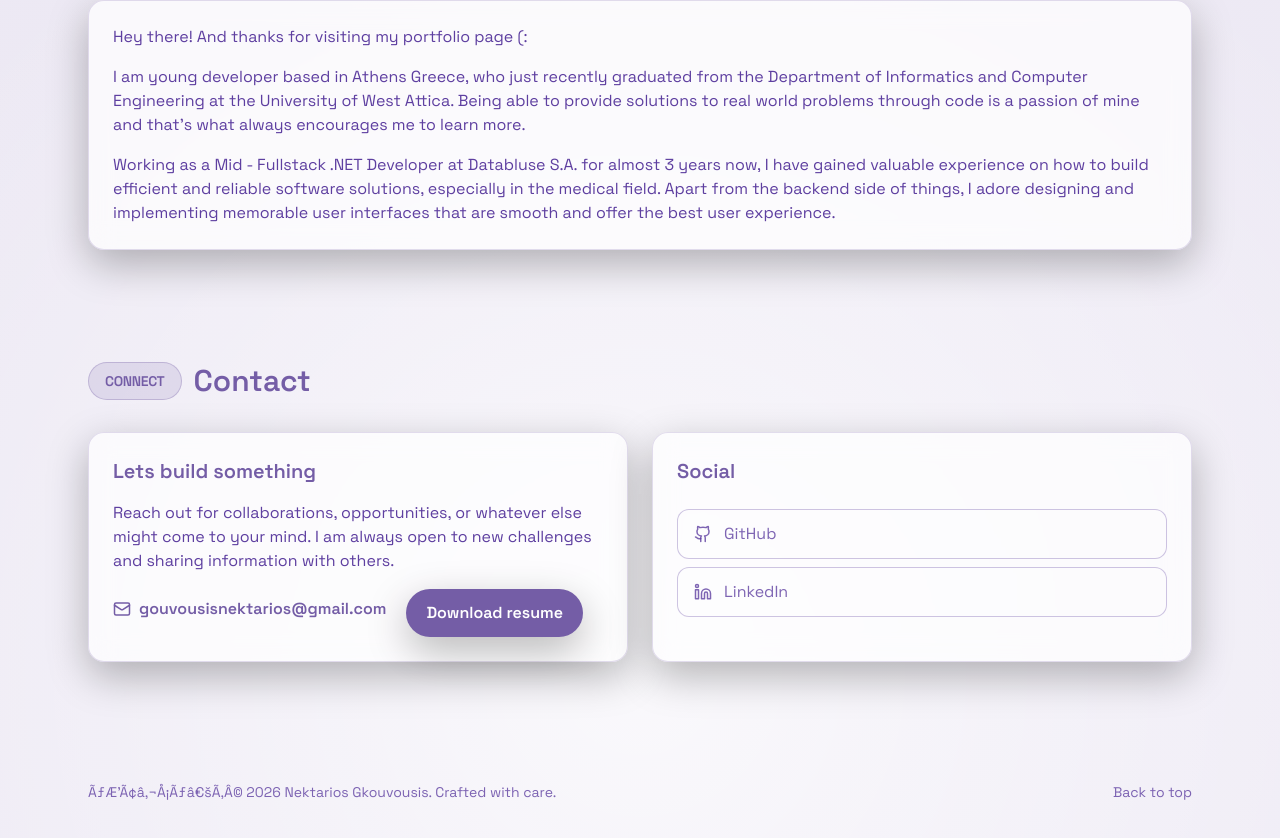
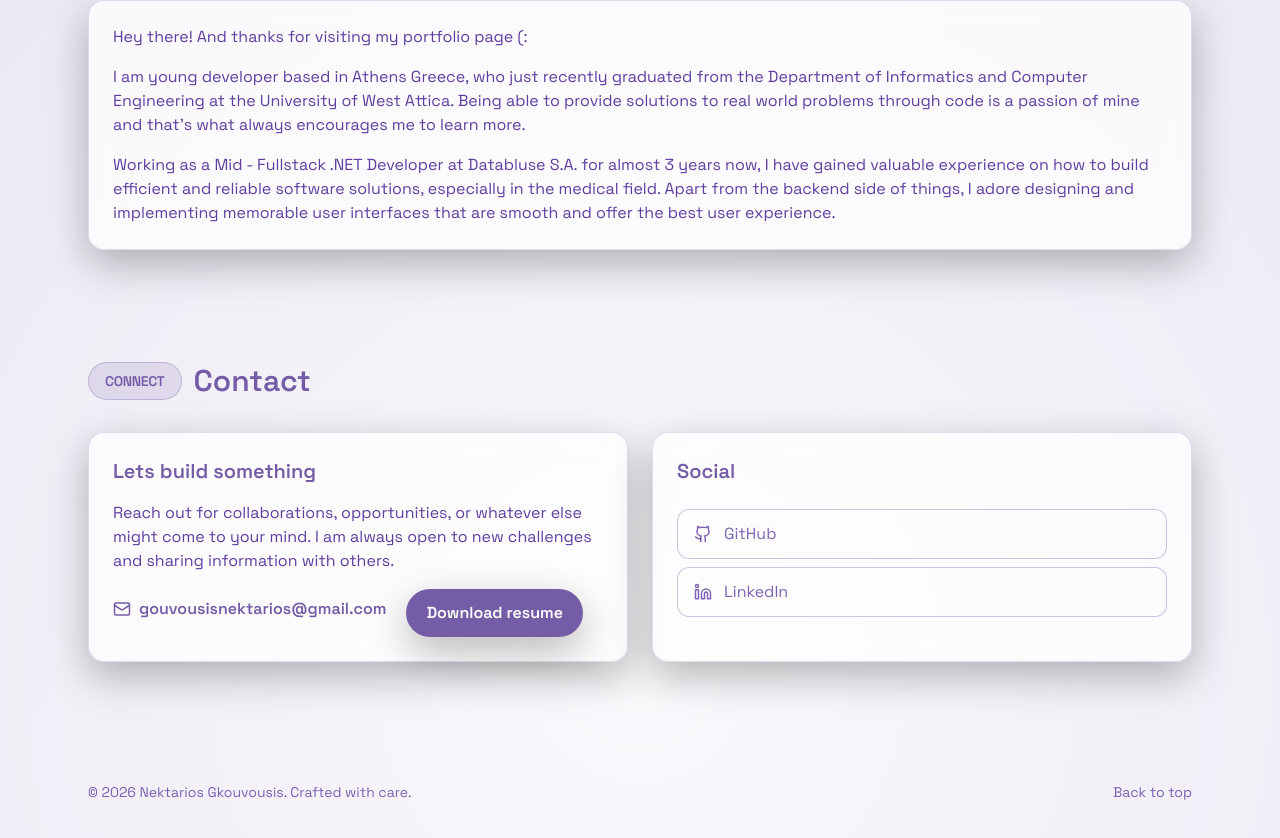
Before and after one commit to Gouvo7/Personal_Web_Page, a Next.js app: page / in a window 1280 px wide. Shown: the part 1627-2465 px from the top of the page. Built offline with nearby package versions, Linux system fonts and the light colour scheme.

Commit message:
fixed encoding issue

```diff
--- a/app/page.jsx
+++ b/app/page.jsx
@@ -299,7 +299,7 @@ function Footer() {
   return (
     <div className="section pt-2 pb-4 text-sm text-accent/80 dark:text-accent-soft">
       <div className="flex flex-col sm:flex-row sm:items-center sm:justify-between gap-4">
-        <p>ÃƒÆ’Ã¢â‚¬Å¡Ãƒâ€šÃ‚Â© {new Date().getFullYear()} Nektarios Gkouvousis. Crafted with care.</p>
+        <p>© {new Date().getFullYear()} Nektarios Gkouvousis. Crafted with care.</p>
         <a href="#top" className="hover:text-accent dark:hover:text-accent-soft">Back to top</a>
       </div>
     </div>
```
